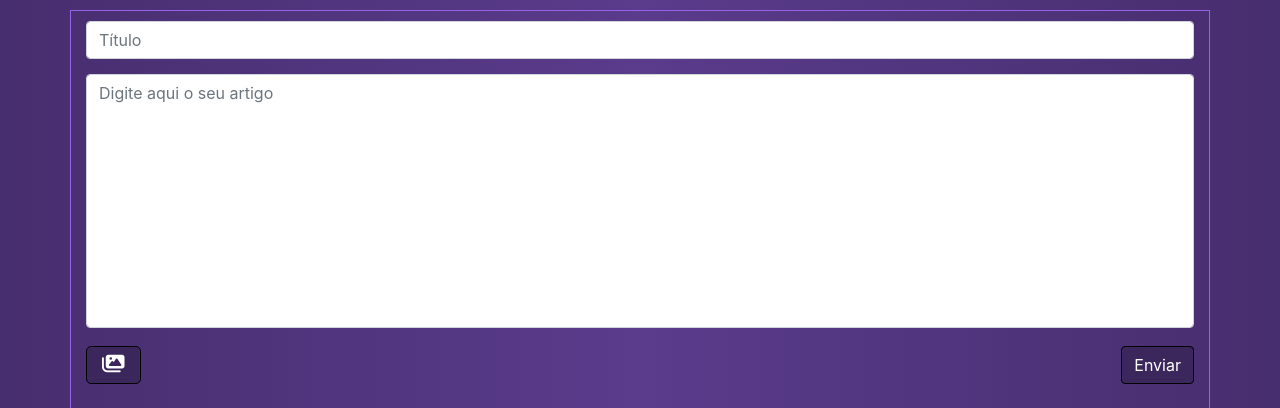
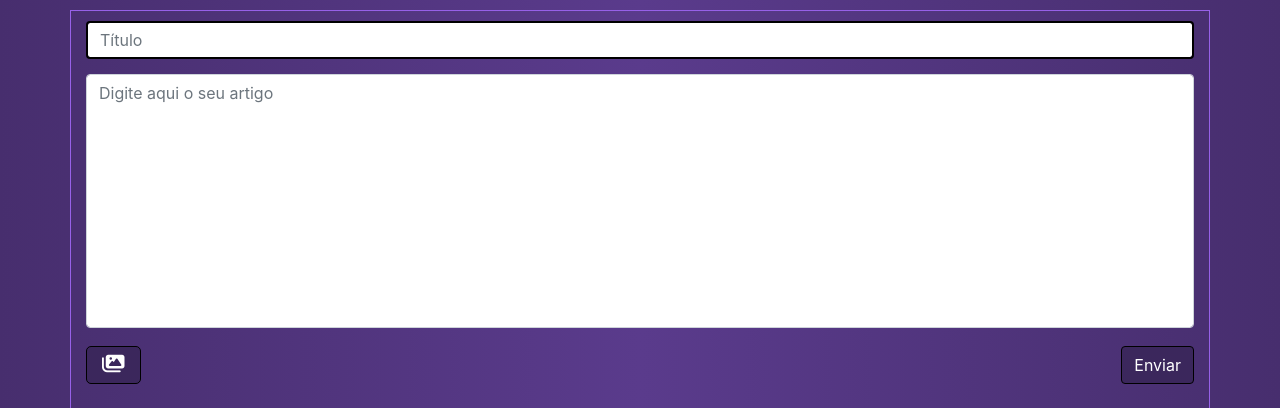
Before and after one commit to iagoid/Blygour, a Django app: page /add-post in a window 1280 px wide, with the pointer over the restyled element. Shown: the part 83-491 px from the top of the page. Run offline with Django 3.2, Linux system fonts and the light colour scheme; a user stored in the database is signed in; some libraries are stand-ins or nearby versions.

```diff
--- a/blog/posts/static/css/add-post.css
+++ b/blog/posts/static/css/add-post.css
@@ -12,6 +12,13 @@ textarea{
     resize: none;
 }
 
+input[type='text']:hover, input[type='text']:focus,
+.form-control:hover, .form-control:focus{
+    box-shadow: none;
+    border: 2px solid black;
+}
+
+/* Campo de envio de imagem */
 .form-group.image{
     display: flex;
     justify-content: space-between;
@@ -20,7 +27,7 @@ textarea{
 }
 
 input[type='file'] {
-    display: none
+    display: none;
 }
 
 .form-group.image i{
@@ -38,9 +45,10 @@ input[type='file'] {
 }
 
 .form-group.image label:hover {
-    background-color: var(--roxo-escuro)
+    background-color: var(--roxo-escuro);
 }
 
+/* Botão submit */
 .form-group.image input[type='submit']{
     background-color: var(--roxo-principal);
     border: 1px solid black;
@@ -56,7 +64,6 @@ input[type='file'] {
     color: #fff;
 }
 
-
 /* Mensagem */
 ul.messages{
     padding: 0;
```
Also changed, not shown: blog/db.sqlite3.
